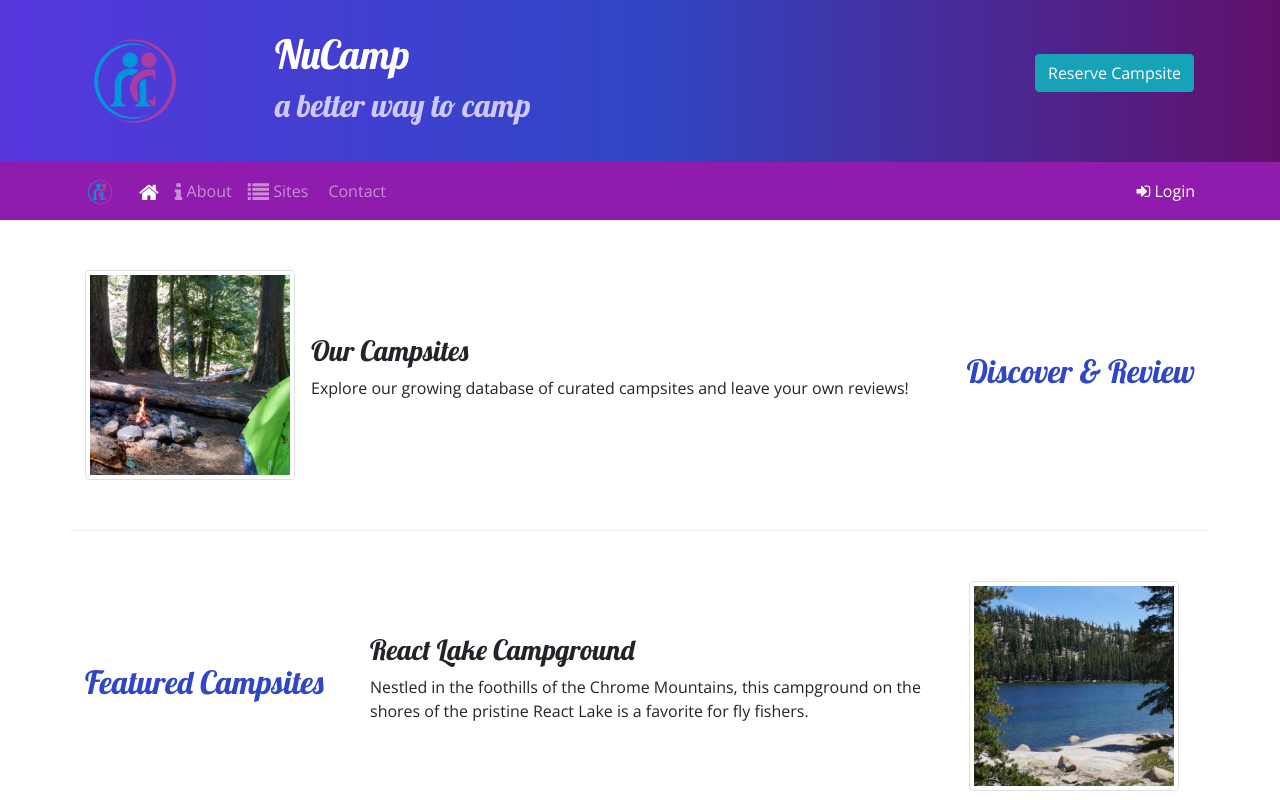
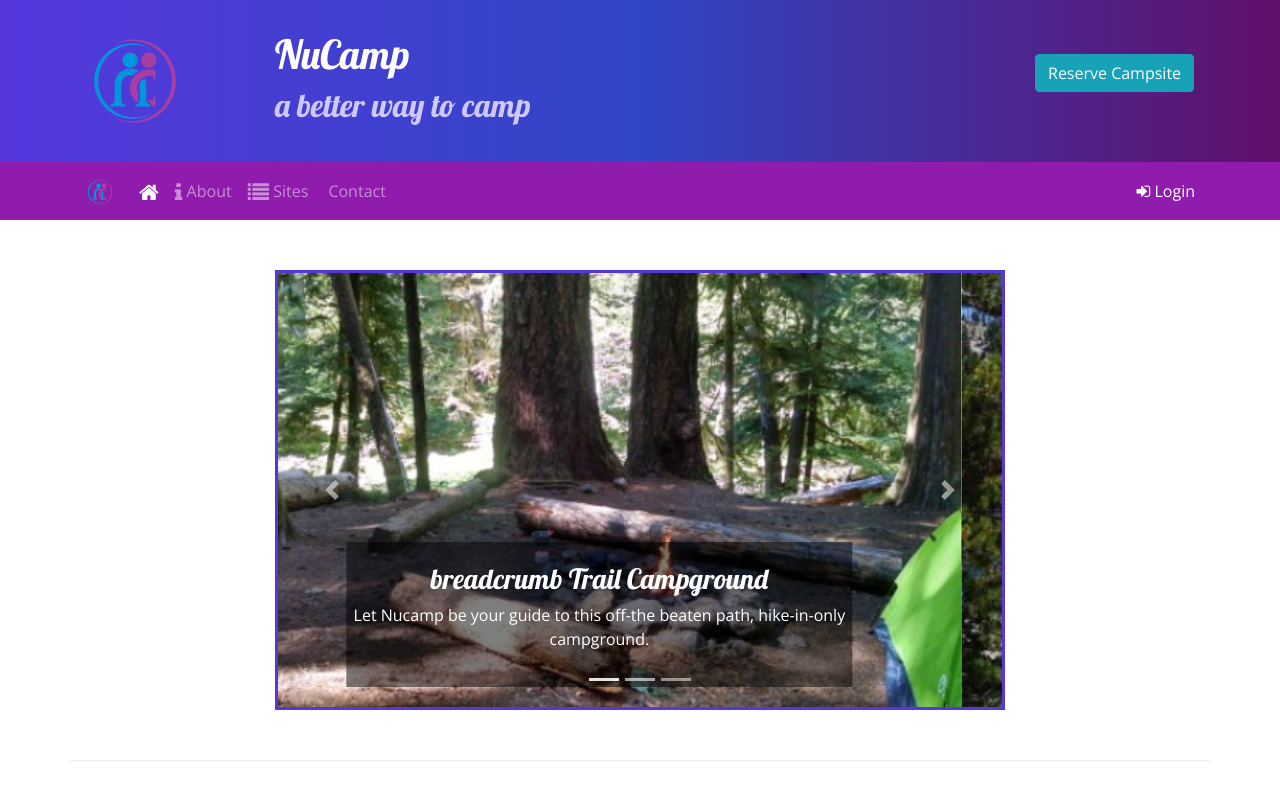
Before and after one commit to joseangelrg1224/git-test, a website: page index.html in a window 1280 px wide. Shown: the top 800 px of the page. Drawn offline with nearby package versions, Linux system fonts and the light colour scheme; some icons are missing.

Commit message:
Carousel

```diff
--- a/css/styles.css
+++ b/css/styles.css
@@ -40,3 +40,11 @@ a, a:hover {
     color: inherit;
     text-decoration: none;
 }
+
+.carousel-caption {
+    background-color: rgba(0, 0, 0, 0.5);
+}
+
+.carousel {
+    border: solid #5637dd;
+}
--- a/index.html
+++ b/index.html
@@ -101,6 +101,50 @@
     </div>
 
     <div class="container">
+
+        <div class="row row-content">
+            <div class="col-md-8 mx-auto">
+                <div id="homeCarousel" class="carousel slide" data-ride="carousel">
+                    <ol class="carousel-indicators">
+                        <li data-target="#homeCarousel" data-slide-to="0" class="active"></li>
+                        <li data-target="#homeCarousel" data-slide-to="1"></li>
+                        <li data-target="#homeCarousel" data-slide-to="2"></li>
+                    </ol>
+                        <div class="carousel-inner">
+                            <div class="carousel-item active">
+                                <img class="d-block w-100" src="img/breadcrumb-trail.jpg" alt="breadcrumb trail campground">
+                                <div class="carousel-caption">
+                                    <h3>breadcrumb Trail Campground</h3>
+                                    <p class="d-none d-sm-block">Let Nucamp be your guide to this off-the beaten path, hike-in-only campground.</p>
+                                </div>
+                            </div>
+                            <div class="carousel-item">
+                                <img class="d-block w-100" src="img/react-lake.jpg" alt="react lake campground">
+                                <div class="carousel-caption">
+                                    <h3>React Lake Campground</h3>
+                                    <p class="d-none d-sm-block">Nestled in the foothills of the Chrome Mountains, this campground on the shores of the pristine React Lake is a favorite for fly fishers.</p>
+                                </div>
+                            </div>
+                            <div class="carousel-item">
+                                <img class="d-block w-100" src="img/chrome-river.jpg" alt="chrome river campground">
+                                <div class="carousel-caption">
+                                    <h3>Chrome River Campground</h3>
+                                    <p class="d-none d-sm-block">Spend a few sunny days and starry nights beneath a canopy of old-growth firs at this enchanting spot by the Chrome River.</p>
+                                </div>
+                            </div>
+                        <a class="carousel-control-prev" href="#homeCarousel" role="button" data-slide="prev">
+                            <span class="carousel-control-prev-icon "></span>
+                            <span class="sr-only">Previous</span>
+                        </a>
+                        <a class="carousel-control-next" href="#homeCarousel" role="button" data-slide="next">
+                            <span class="carousel-control-next-icon"></span>
+                            <span class="sr-only">Next</span>
+                        </a>
+                    </div>
+                </div>
+            </div>
+        </div>
+
         <div class="row row-content align-items-center">
             <div class="col-sm-4 order-sm-last col-md-3">
                 <h2 class="text-sm-right">Discover & Review</h2>
```
